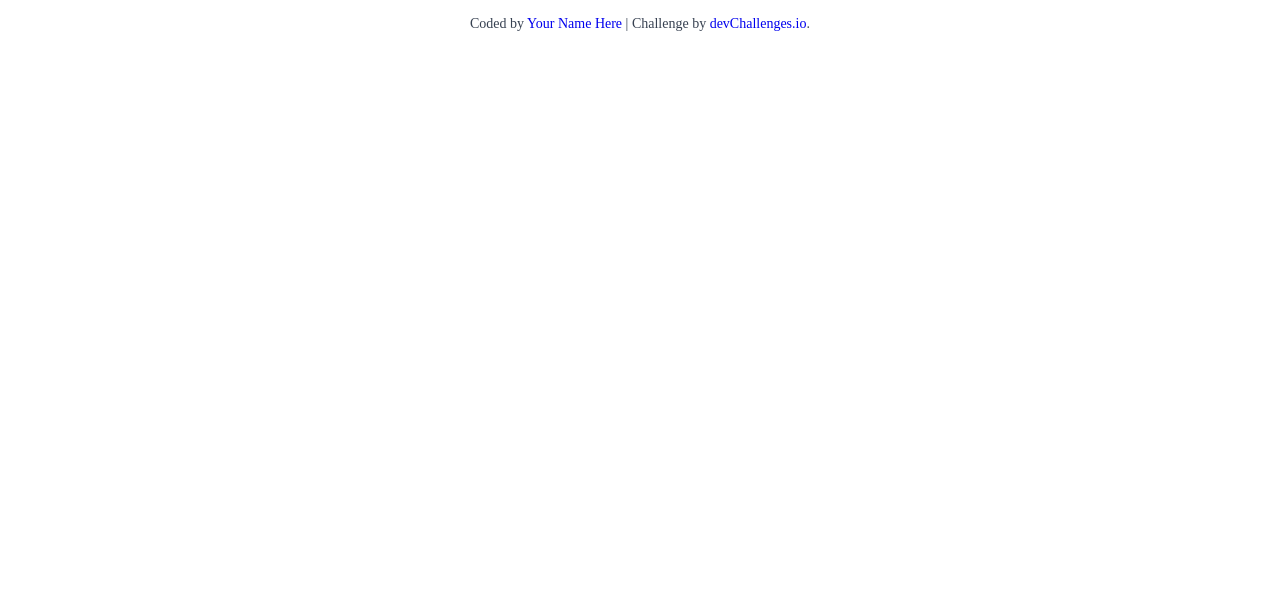
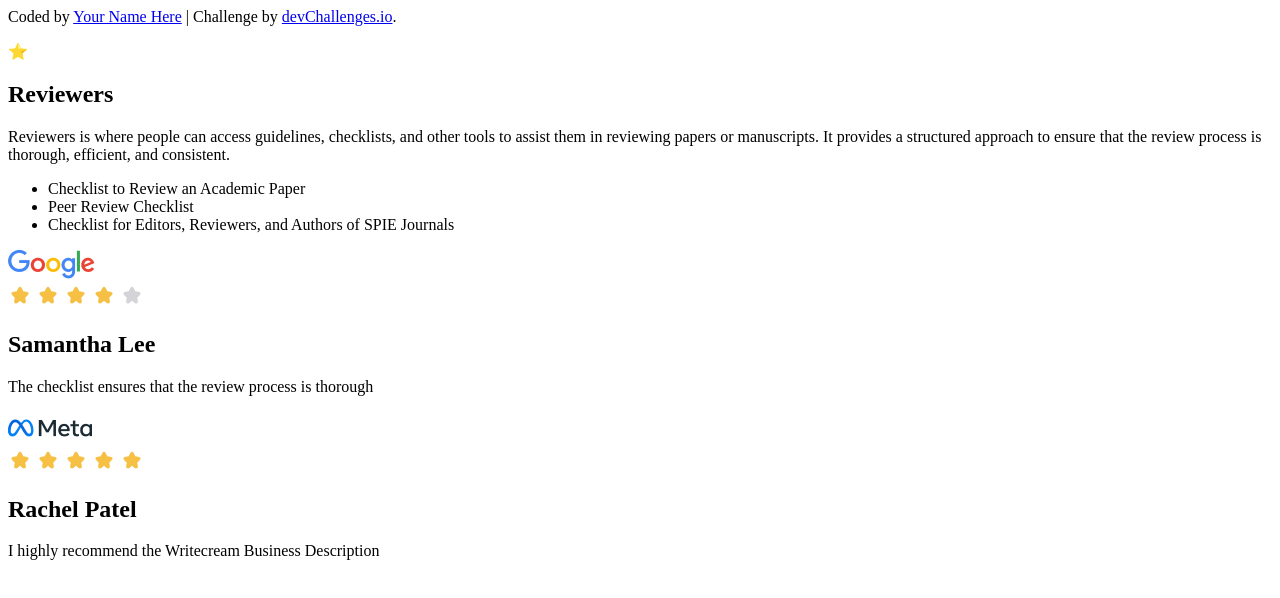
Before and after one commit to dc-code-creations/testimonial-page, a plain HTML site: page index.html in a window 1280 px wide. Drawn offline with Linux system fonts and the light colour scheme.

Commit message:
All content on page; tried to pay attention to accessibility requirements

```diff
--- a/css/styles.css
+++ b/css/styles.css
@@ -1,130 +1,33 @@
-@import url('https://fonts.googleapis.com/css2?family=Sora:wght@200;400;500&display=swap');
 
-/* Reset some default styles */
-body, h1, h2, h3, p, ul, li {
-    margin: 0;
-    padding: 0;
+* {
+  margin: 0;
+  padding: 0;
+  box-sizing: border-box;
 }
 
-a {
-    text-decoration: none;
-    color: inherit;
+body {
+  height: 100vh;
 }
 
-* {
-    box-sizing: border-box;
+.author-info {
+  font-size: 14px;
+  text-align: center;
+  margin-top: 16px;
+  color: rgb(55, 65, 81);
 }
 
-/* Add some styles for body*/
-body {
-    min-height: 100vh;
-    max-width: 1280px;
-    margin: 0 auto;
-    background: #020617;
-    color: #cbd5e1;
-    font-family: 'Sora', sans-serif;
-    line-height: 1.5;
-    background-image: radial-gradient(#0f172a 1px,transparent 0),radial-gradient(#0f172a 1px,transparent 0);
-    background-position: 0 0,25px 25px;
-    background-attachment: fixed;
-    background-size: 50px 50px;
-    overflow-x: hidden;
-    padding: 4rem;
-    display: flex;
-    justify-content: space-between;
-    flex-direction: column;
+.author-info a {
+  text-decoration: none;
 }
 
-header {
-    display: flex;
-    justify-content: space-between;
-
+body {
+  display: flex;
 }
 
-.get-started {
-    padding: 1rem 2rem;
-    border: 0.5px solid #1e293b;
-    background-color: #94a3b817;
-    border-radius: 2rem;
-    font-size: 0.875rem;
-    font-weight: 200;
-    width: 100%;
-    text-align: center;
+.reviewers-text-section {
+  /* display: flex; */
 }
 
-main {
-    display: flex;
-    flex-direction: column;
-    justify-content: center;
-    align-items: center;
-    row-gap: 0.5rem;
-    column-gap: 1.5rem;
+.star-emoji {
+  background-color: #F5C044;
 }
-
-.title {
-    position: relative;
-    text-align: center;
-}
-
-.title::after {
-    content: "";
-    background: url('../images/blur-bg.svg');
-    background-size: contain;
-    background-repeat: no-repeat;
-    position: absolute;
-    bottom: -130px;
-    right: -75px;
-    width: 500px;
-    height: 250px;
-    opacity: 0.5;
-}
-
-.logo {
-    display: none;
-}
-
-
-.link-card {
-    padding: 1rem;
-    border: 0.5px solid transparent;
-    transition: all ease-in-out 50ms;
-    cursor: pointer;
-}
-
-.link-card:hover {
-    border: 0.5px solid #1e293b;
-    background-color: #94a3b817;
-    border-radius: 8px;
-}
-
-.link-title {
-    font-size: 1.125rem;
-}
-
-.link-description {
-    font-size: 0.875rem;
-    font-weight: 200;
-    margin-top: 0.5rem;
-    color: #94a3b8;
-}
-
-@media screen and (min-width: 720px) {
-    .logo {
-        display: initial;
-    }
-
-    .get-started {
-        width: auto;
-    }
-
-    main {
-        flex-direction: row;
-    }
-
-    footer {
-        display: grid;
-        grid-template-columns: repeat(4, 1fr);
-        gap: 1rem;
-    }
-
-  }
--- a/index.html
+++ b/index.html
@@ -12,56 +12,49 @@
     />
 
     <title>Testimonial Page | devChallenges.io</title>
-
-    <!--You are welcome to delete these styles or modify them in your own stylesheet -->
-    <style>
-      * {
-        margin: 0;
-        padding: 0;
-        box-sizing: border-box;
-      }
-
-      body {
-        height: 100vh;
-      }
-
-      .author-info {
-        font-size: 14px;
-        text-align: center;
-        margin-top: 16px;
-        color: rgb(55, 65, 81);
-      }
-
-      .author-info a {
-        text-decoration: none;
-      }
-    </style>
   </head>
   <body>
-    <!--
-  ⭐️
-
-  Reviewers is where people can access guidelines, checklists, and other tools to assist them in reviewing papers or manuscripts. It provides a structured approach to ensure that the review process is thorough, efficient, and consistent.
-
-  Checklist to Review an Academic Paper
-
-  Peer Review Checklist
-
-  Checklist for Editors, Reviewers, and Authors of SPIE Journals
-
-  Samantha Lee
-
-  The checklist ensures that the review process is thorough
-
-  Rachel Patel
-
-  I highly recommend the Writecream Business Description -->
-
     <div class="author-info">
       Coded by <a href="#">Your Name Here</a> | Challenge by
       <a href="https://www.devchallenges.io?ref=challenge" target="_blank"
         >devChallenges.io</a
       >.
+      <section class="reviewers-text-section">
+        <p class="star-emoji" alt="star-emoji">⭐️</p>
+        <h1 class="reviewers-title">Reviewers</h1>
+        <p class="reviewers-text">Reviewers is where people can access guidelines, checklists, and other tools to assist them in reviewing papers or manuscripts. It provides a structured approach to ensure that the review process is thorough, efficient, and consistent.</p>
+        <ul>
+          <li>Checklist to Review an Academic Paper</li>
+          <li>Peer Review Checklist</li>
+          <li>Checklist for Editors, Reviewers, and Authors of SPIE Journals</li>
+        </ul>
+      </section>
+      <section class="review-cards-section">
+        <div class="review-card">
+          <img src="images/google-png.png" alt="Google-logo">
+          <div class="star-rating">
+            <img src="images/Star_fill.svg" alt="filled-star">
+            <img src="images/Star_fill.svg" alt="filled-star">
+            <img src="images/Star_fill.svg" alt="filled-star">
+            <img src="images/Star_fill.svg" alt="filled-star">
+            <img src="images/Star_fill_gray.svg" alt="empty-star">
+          </div>
+          <h2 class="reviewer-name">Samantha Lee</h2>
+          <p>The checklist ensures that the review process is thorough</p>
+        </div>
+        <div class="review-card">
+          <img src="images/meta-png.png" alt="Meta-logo">
+          <div class="star-rating">
+            <img src="images/Star_fill.svg" alt="filled-star">
+            <img src="images/Star_fill.svg" alt="filled-star">
+            <img src="images/Star_fill.svg" alt="filled-star">
+            <img src="images/Star_fill.svg" alt="filled-star">
+            <img src="images/Star_fill.svg" alt="filled-star">
+          </div>
+          <h2 class="reviewer-name">Rachel Patel</h2>
+          <p>I highly recommend the Writecream Business Description</p>
+        </div>
+      </section>
     </div>
   </body>
 </html>
```
